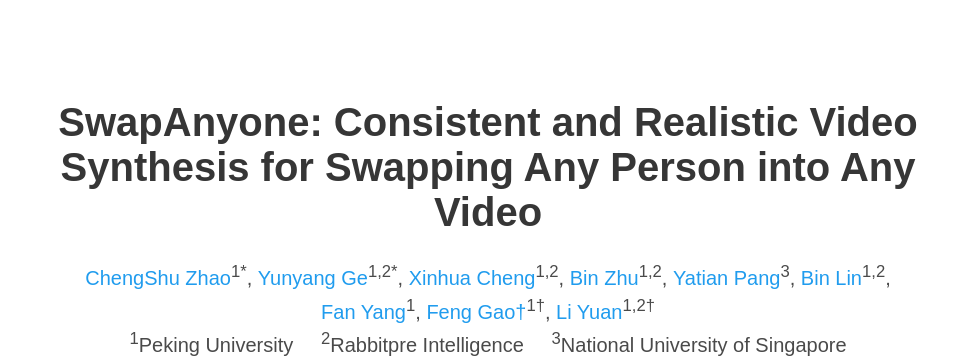
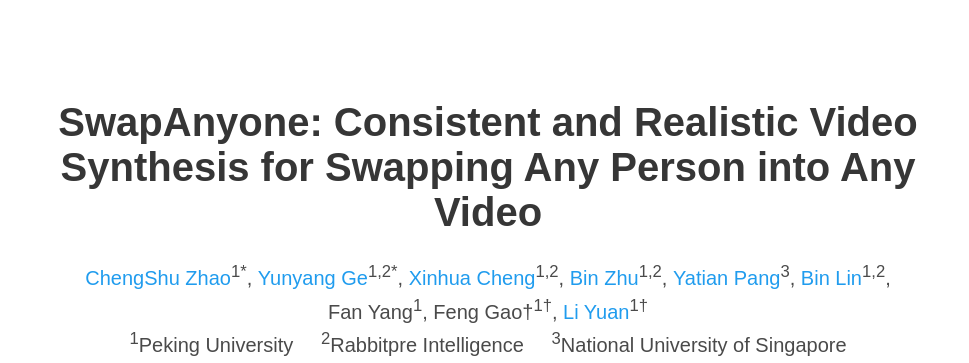
Before and after one commit to PKU-YuanGroup/SwapAnyone, a plain HTML site: page docs/index.html in a window 1280 px wide. Shown: the top 363 px of the page, without its empty margins (152-1121 px from the left). Drawn offline with nearby package versions, Linux system fonts and the light colour scheme; some icons are missing; a web font is replaced by a local one.

Commit message:
Update index.html

```diff
--- a/docs/index.html
+++ b/docs/index.html
@@ -80,12 +80,10 @@
             <span class="author-block">
               <a href="https://scholar.google.com/citations?user=GCOVDKoAAAAJ&hl=en" target="_blank">Bin Lin</a><sup>1,2</sup>,</span>
             <br>
+            <span class="author-block">Fan Yang<sup>1</sup>,</span>
+            <span class="author-block">Feng Gao&dagger;<sup>1&dagger;</sup>,</span>
             <span class="author-block">
-              <a href="https://scholar.google.com/citations?user=QTgxKmkAAAAJ&hl=zh-CN" target="_blank">Fan Yang</a><sup>1</sup>,</span>
-            <span class="author-block">
-              <a href="https://dblp.org/pid/11/4046.html" target="_blank">Feng Gao&dagger;</a><sup>1&dagger;</sup>,</span>
-            <span class="author-block">
-              <a href="https://scholar.google.com/citations?user=-5juAR0AAAAJ&hl=zh-CN&oi=ao" target="_blank">Li Yuan</a><sup>1,2&dagger;</sup>
+              <a href="https://scholar.google.com/citations?user=-5juAR0AAAAJ&hl=zh-CN&oi=ao" target="_blank">Li Yuan</a><sup>1&dagger;</sup>
           </div>
 
           <div class="is-size-5 publication-authors">
```
